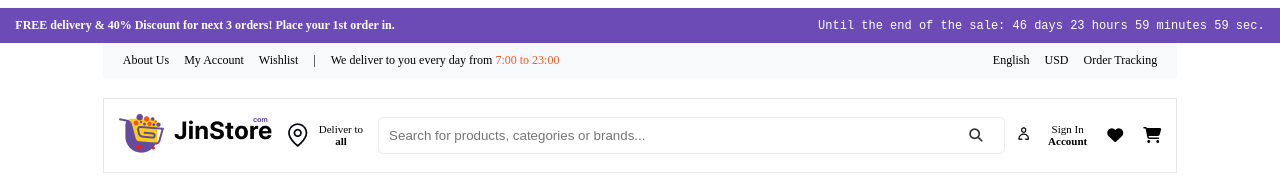
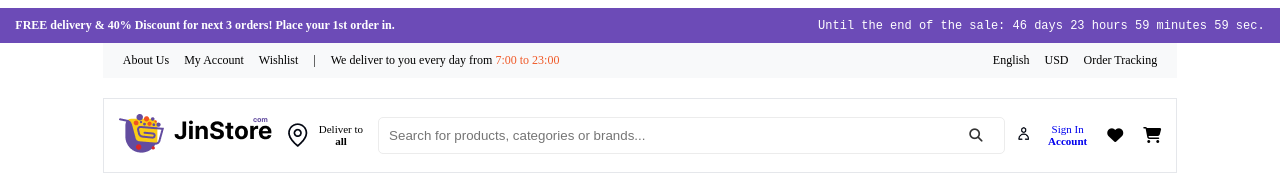
Before and after one commit to arafatanjan/dotpot-frontend, a React (Vite) app: page / in a window 1280 px wide. Shown: the top 191 px of the page. Built offline with nearby package versions, Linux system fonts and the light colour scheme.

Commit message:
first commit

```diff
--- a/src/components/Shared/HeroSection/Navbar.jsx
+++ b/src/components/Shared/HeroSection/Navbar.jsx
@@ -1,4 +1,5 @@
 import React, { useEffect, useState } from "react";
+import { Link } from 'react-router-dom';
 import "./Navbar";
 import logo from "../../../assets/Group 70.png";
 import location from "../../../assets/Link.png";
@@ -95,11 +96,12 @@
       <img src={Link1} alt="link" style={{ height: "15px" }} />
     </div>
 
-    <div style={{ textAlign: "center", fontSize: "11px" }}>
-  <p style={{ margin: "0" }}>Sign In</p>
-  <p style={{ margin: "0", fontWeight: "bold" }}>Account</p>
-</div>
-
+    <Link style={{ textDecoration: 'none' }} to={`/login`}>
+  <div style={{ textAlign: 'center', fontSize: '11px' }}>
+    <p style={{ margin: '0' }}>Sign In</p>
+    <p style={{ margin: '0', fontWeight: 'bold' }}>Account</p>
+  </div>
+</Link>
 
     <i
       className="fa fa-heart"
```
